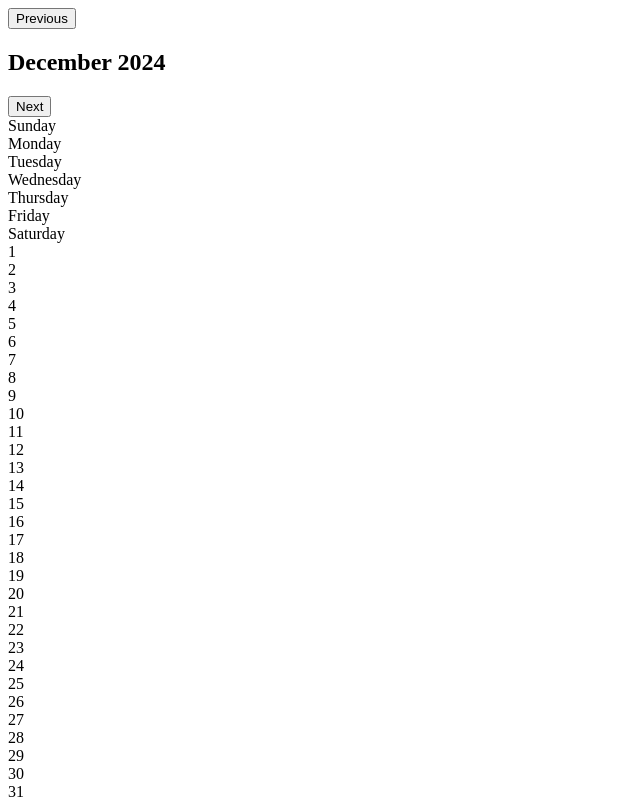
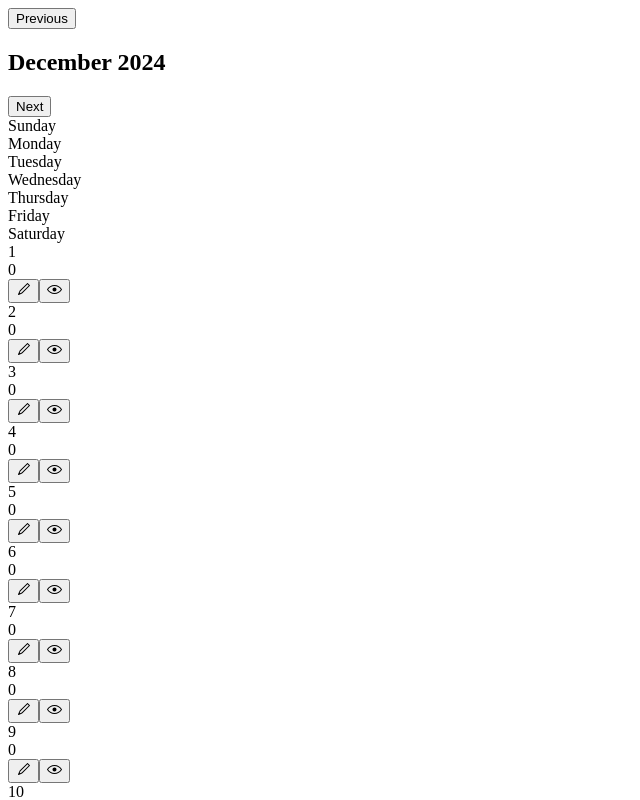
Before and after one commit to the-bipu/dacoid-digital-assignment, a Next.js app: page / in a window 1280 px wide. Shown: the top 800 px of the page, without its empty margins (0-640 px from the left). Built offline with nearby package versions, Linux system fonts and the light colour scheme.

Commit message:
Update UI 🐦‍🔥
added form for adding data, dialog for showing data, also added bonus feature of type of events

```diff
--- a/app/globals.css
+++ b/app/globals.css
@@ -88,3 +88,19 @@ body {
   background-color: var(--background);
   color: var(--foreground);
 }
+
+.parentCard {
+  transition: all;
+
+  .childCard {
+    display: none;
+  }
+}
+
+.parentCard:hover {
+  transition: all;
+
+  .childCard {
+    display: flex;
+  }
+}
--- a/components/common/Calendar.tsx
+++ b/components/common/Calendar.tsx
@@ -1,8 +1,42 @@
-import React, { useState } from 'react';
+import React, { useEffect, useState } from 'react';
 import { Button } from '../ui/button';
+import { Dialog, DialogContent, DialogDescription, DialogHeader, DialogTitle, DialogTrigger } from "@/components/ui/dialog";
+import { Input } from '../ui/input';
+import { Label } from '../ui/label';
+import { Textarea } from '../ui/textarea';
+import { EyeOpenIcon, Pencil1Icon } from '@radix-ui/react-icons';
+import { Select, SelectContent, SelectItem, SelectTrigger, SelectValue } from '../ui/select';
+
+type EventData = {
+    name: string;
+    startTime: string;
+    endTime: string;
+    description: string;
+    day: string;
+    type: string;
+};
 
 const Calendar = () => {
     const [currentDate, setCurrentDate] = useState(new Date());
+    const [selectedDay, setSelectedDay] = useState<number | null>(null);
+    const [formData, setFormData] = useState<EventData>({
+        name: '',
+        startTime: '',
+        endTime: '',
+        description: '',
+        day: '',
+        type: ''
+    });
+
+    const [events, setEvents] = useState<EventData[]>([]);
+    const [eventType, setEventType] = useState<string>('');
+
+    useEffect(() => {
+        const storedEvents = localStorage.getItem('events');
+        if (storedEvents) {
+            setEvents(JSON.parse(storedEvents));
+        }
+    }, []);
 
     // this get the days in the current month
     const getDaysInMonth = (year: number, month: number) => {
@@ -46,6 +80,39 @@ const Calendar = () => {
         setCurrentDate((prev) => new Date(prev.getFullYear(), prev.getMonth() + 1, 1));
     };
 
+    const handleInputChange = (e: React.ChangeEvent<HTMLInputElement | HTMLTextAreaElement>) => {
+        const { name, value } = e.target;
+        setFormData((prev) => ({ ...prev, [name]: value }));
+    };
+
+    const getEventsForDay = (day: number) => {
+        return events.filter(event => {
+            const eventDay = new Date(event.day).getDate();
+            return eventDay === day;
+        });
+    };
+
+    const handleAddEvent = () => {
+        if (selectedDay === null) return;
+
+        const event: EventData = {
+            ...formData,
+            day: `${selectedDay} ${currentDate.toLocaleDateString('default', { month: 'long', year: 'numeric' })}`
+        };
+
+        const storedEvents = localStorage.getItem('events');
+        const events = storedEvents ? JSON.parse(storedEvents) : [];
+
+        events.push(event);
+        localStorage.setItem('events', JSON.stringify(events));
+
+        // Reset form and close dialog
+        setFormData({ name: '', startTime: '', endTime: '', description: '', day: '', type: '' });
+        setEventType('');
+        setSelectedDay(null);
+        alert('Event added successfully!');
+    };
+
     const daysOfWeek = ['Sunday', 'Monday', 'Tuesday', 'Wednesday', 'Thursday', 'Friday', 'Saturday'];
     const calendarDays = generateCalendarDays();
 
@@ -69,11 +136,97 @@ const Calendar = () => {
 
                 {/* Render the calendar days */}
                 {calendarDays.map((day, index) => (
-                    <div
-                        key={index}
-                        className={`h-20 p-2 flex items-center justify-center border rounded text-2xl text-center ${day ? 'bg-white' : 'bg-gray-100'}`}
-                    >
+                    <div key={index} className={`h-24 p-2 relative flex items-center justify-center border rounded text-2xl text-center cursor-pointer ${day ? 'bg-white' : 'bg-gray-100'} parentCard`}>
                         {day}
+
+                        {day && (
+                            <div className='absolute bottom-2 left-2 border border-slate-300 h-8 w-8 rounded flex items-center justify-center text-lg childCard'>
+                                {getEventsForDay(day).length}
+                            </div>
+                        )}
+
+                        {day && (
+                            <Dialog>
+                                <DialogTrigger asChild>
+                                    <Button variant={'outline'} onClick={() => setSelectedDay(day)} className='absolute top-2 right-2 border border-slate-300 rounded p-2 childCard'>
+                                        <Pencil1Icon />
+                                    </Button>
+                                </DialogTrigger>
+                                <DialogContent className='bg-white'>
+                                    <DialogHeader>
+                                        <DialogTitle>Add New Event for {day} {currentDate.toLocaleDateString('default', { month: 'long', year: 'numeric' })}</DialogTitle>
+                                        <DialogDescription>
+                                            <form className='relative w-full h-full flex flex-col gap-4 mt-4'>
+
+                                                <div className='flex flex-col'>
+                                                    <Label htmlFor="name">Title</Label>
+                                                    <Input type="text" name='name' value={formData.name} onChange={handleInputChange} className='bg-white p-2 w-full rounded-lg mt-1 outline-none' required />
+                                                </div>
+
+                                                <div className='flex flex-col'>
+                                                    <Label htmlFor="type" className='mb-2'>Type</Label>
+                                                    <Select value={eventType} onValueChange={setEventType}>
+                                                        <SelectTrigger className="w-full">
+                                                            <SelectValue placeholder="Type" />
+                                                        </SelectTrigger>
+                                                        <SelectContent>
+                                                            <SelectItem value="work">Work</SelectItem>
+                                                            <SelectItem value="personal">Personal</SelectItem>
+                                                            <SelectItem value="others">Others</SelectItem>
+                                                        </SelectContent>
+                                                    </Select>
+                                                </div>
+
+                                                <div className='flex flex-row gap-4'>
+                                                    <div className="flex flex-col w-1/2">
+                                                        <Label htmlFor="startTime">Start Time</Label>
+                                                        <Input type="time" name="startTime" value={formData.startTime} onChange={handleInputChange} className="bg-white p-2 w-full rounded-lg mt-1 outline-none" required />
+                                                    </div>
+                                                    <div className="flex flex-col w-1/2">
+                                                        <Label htmlFor="endTime">End Time</Label>
+                                                        <Input type="time" name="endTime" value={formData.endTime} onChange={handleInputChange} className="bg-white p-2 w-full rounded-lg mt-1 outline-none" required />
+                                                    </div>
+                                                </div>
+
+                                                <div className='flex flex-col'>
+                                                    <Label htmlFor="description">Description</Label>
+                                                    <Textarea name='description' value={formData.description} onChange={handleInputChange} className='bg-white p-2 w-full rounded-lg mt-1 outline-none' required />
+                                                </div>
+
+                                                <Button type="button" onClick={handleAddEvent} variant={'default'} className='mt-2'>
+                                                    Add
+                                                </Button>
+                                            </form>
+                                        </DialogDescription>
+                                    </DialogHeader>
+                                </DialogContent>
+                            </Dialog>
+                        )}
+
+                        {day && (
+                            <Dialog>
+                                <DialogTrigger asChild>
+                                    <Button variant={'outline'} className='absolute top-2 left-2 border border-slate-300 rounded p-2 childCard'>
+                                        <EyeOpenIcon />
+                                    </Button>
+                                </DialogTrigger>
+                                <DialogContent className='bg-white'>
+                                    <DialogHeader>
+                                        <DialogTitle>Events for this day;</DialogTitle>
+                                        <DialogDescription>
+                                            <div className="text-xs text-gray-500 mt-1">
+                                                {getEventsForDay(day).map((event, idx) => (
+                                                    <div key={idx}>
+                                                        <div>{event.name}</div>
+                                                    </div>
+                                                ))}
+                                            </div>
+                                        </DialogDescription>
+                                    </DialogHeader>
+                                </DialogContent>
+                            </Dialog>
+                        )}
+
                     </div>
                 ))}
 
```
